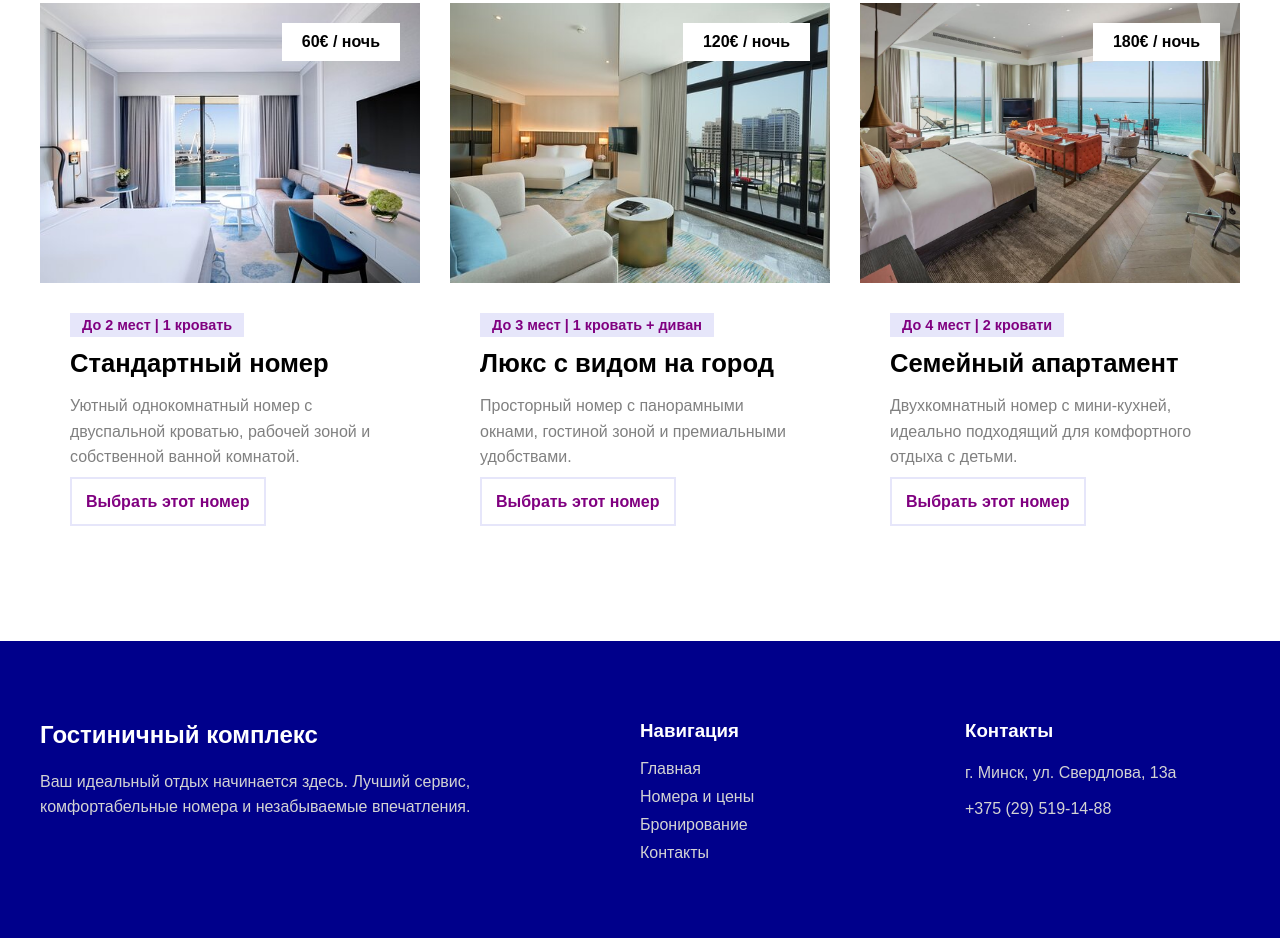
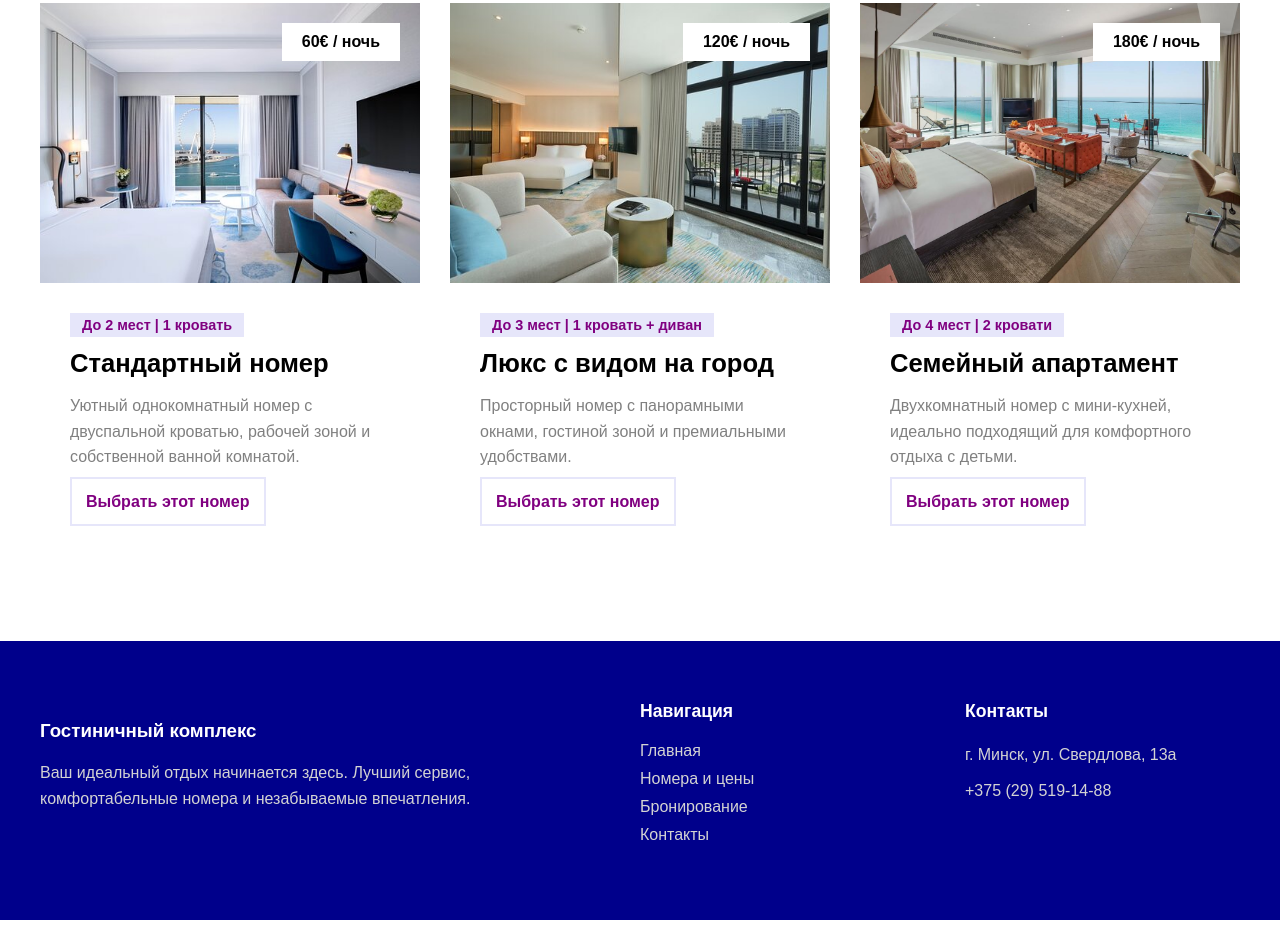
Before and after one commit to Goben535/Hotel-complex, a plain HTML site: page rooms.html in a window 1280 px wide. Shown: the part 298-1236 px from the top of the page. Drawn offline with Linux system fonts and the light colour scheme.

Commit message:
Исправлениы ошибки, найденные при тестировании

```diff
--- a/rooms.html
+++ b/rooms.html
@@ -1,7 +1,8 @@
 <!DOCTYPE html>
 <html lang="ru"> <head>
+    <meta charset="UTF-8">
     <meta name="viewport" content="width=device-width, initial-scale=1.0">
-    <title>Номера и цены — Гранд Отель</title>
+    <title>Номера и цены</title>
     <link rel="stylesheet" href="css/style.css">
 </head>
 <body>
@@ -24,7 +25,7 @@
 </header>
     <main class="container">
         <section class="section-h2">
-            <h1 id="title-rooms"></h1>
+            <h1 id="title-rooms">Номера и цены</h1>
             <p id="desc-rooms"></p>
         </section>
 
@@ -35,14 +36,16 @@
     <footer class="footer">
         <div class="container footer-grid">
             <div class="col">
-            <h2 id="logo-footer"></h2>
+                <h3 id="logo-footer">Гостиничный комплекс</h3>
                 <p id="desc-footer" class="text"></p>
             </div>
             <div class="col">
-            <h3>Навигация</h3> <ul id="nav-footer"></ul>
+                <h4>Навигация</h4>
+                <ul id="nav-footer"></ul>
             </div>
             <div class="col">
-            <h3>Контакты</h3> <p id="addr-footer" class="text"></p>
+                <h4>Контакты</h4>
+                <p id="addr-footer" class="text"></p>
                 <p id="phone-footer" class="text"></p>
             </div>
         </div>
```
Also changed, not shown: form.html (+3 -2 lines), index.html (+5 -4 lines). Lines whose indentation alone changed are shown as unchanged.
